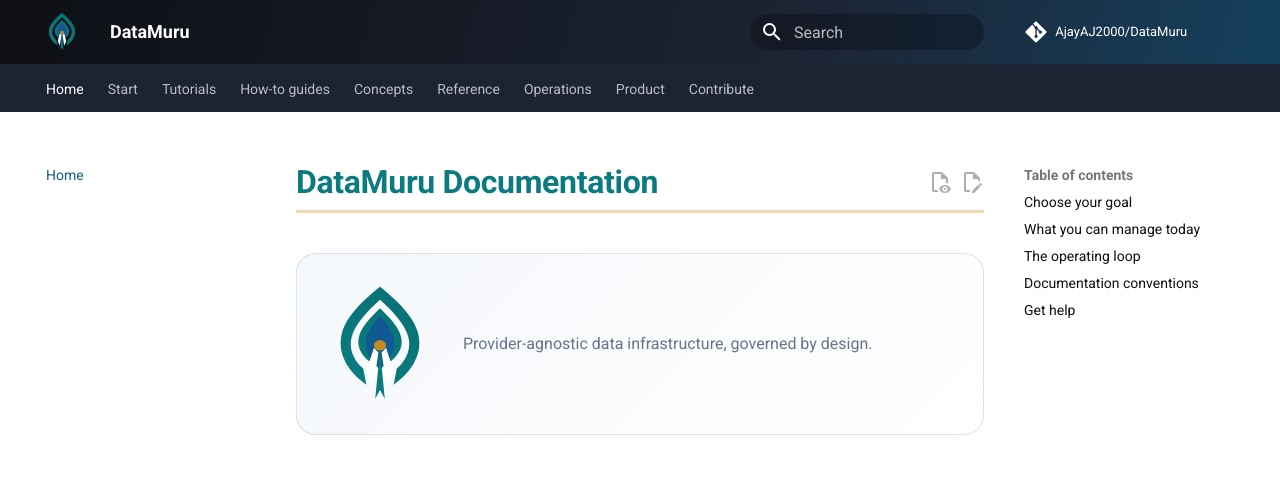
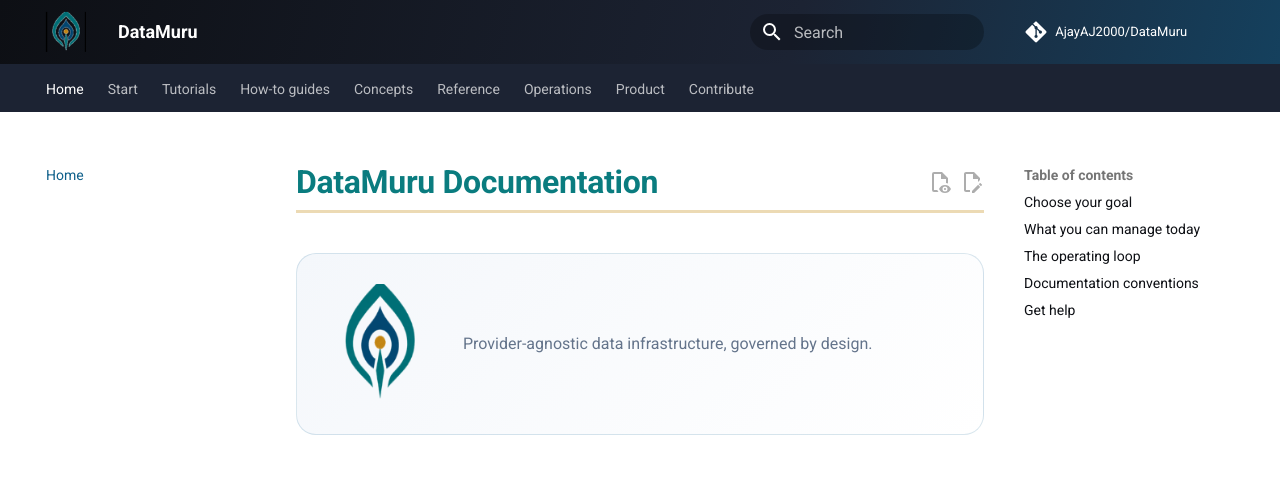
Before and after one commit to AjayAJ2000/DataMuru, an MkDocs documentation site: the page built from docs/index.md, in a window 1280 px wide. Shown: the top 478 px of the page. Built offline with MkDocs 1.6.1 and Material for MkDocs 9.7.7, drawn with Linux system fonts in a browser that asks for light colours; comment, search, counter and statistics services are not loaded.

Commit message:
Use approved Canva logo assets

```diff
--- a/docs/index.md
+++ b/docs/index.md
@@ -1,7 +1,7 @@
 # DataMuru Documentation
 
 <div class="dm-docs-hero">
-  <img src="assets/datamuru-mark.svg" alt="DataMuru Vel Eye logo" width="96" height="120">
+  <img src="assets/datamuru-mark-canva.png" alt="DataMuru Vel Eye logo" width="96" height="120">
   <div>
     <p>Provider-agnostic data infrastructure, governed by design.</p>
   </div>
--- a/mkdocs.yml
+++ b/mkdocs.yml
@@ -12,8 +12,8 @@
 theme:
   name: material
   language: en
-  logo: assets/datamuru-mark.svg
-  favicon: assets/datamuru-mark.svg
+  logo: assets/datamuru-icon-64.png
+  favicon: assets/datamuru-icon-64.png
   palette:
     - scheme: default
       primary: custom
```
Also changed, not shown: README.md (+1 -1 lines), docs/assets/canva-approved-logo-source.png (added), docs/assets/datamuru-icon-512.png (added), docs/assets/datamuru-icon-64.png (added), docs/assets/datamuru-lockup-horizontal-canva.png (added), docs/assets/datamuru-mark-canva.png (added), docs/assets/datamuru-mark.svg (deleted).
